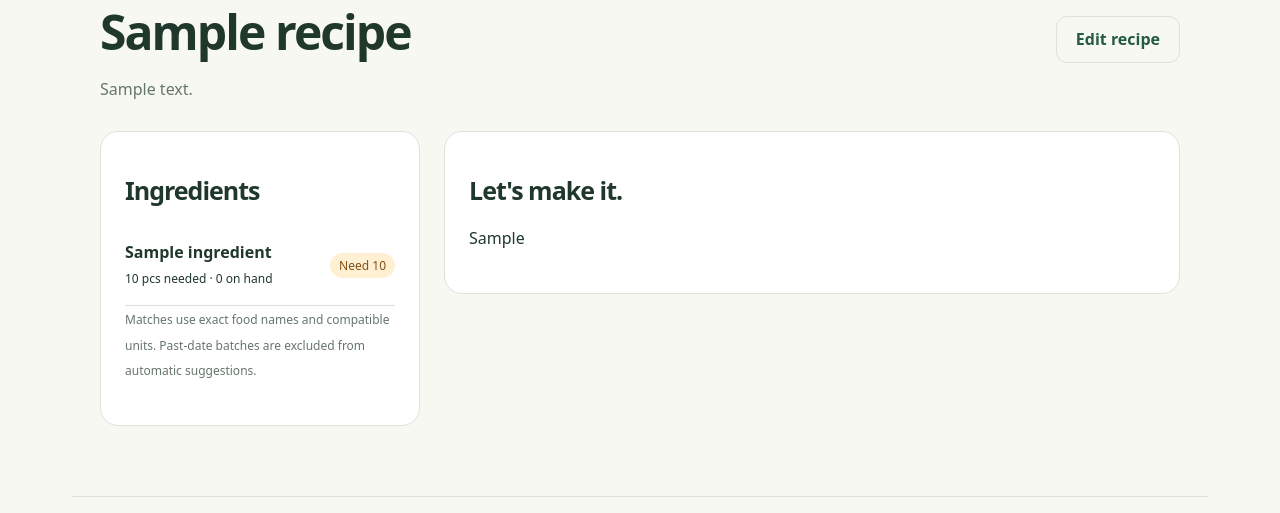
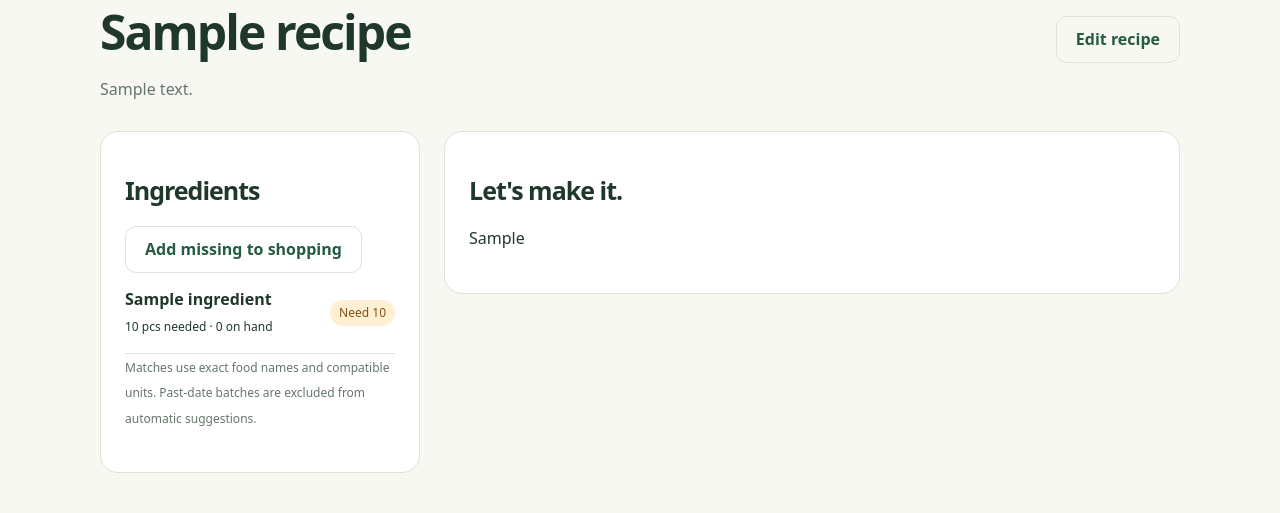
Before and after one commit to AngelHuang5335/pantrykind, a Django app: page /recipes/1/ in a window 1280 px wide. Shown: the part 163-676 px from the top of the page. Run offline with Django 5.2, Linux system fonts and the light colour scheme; a user stored in the database is signed in; tables that the repository leaves empty hold one stand-in row (values such as "Sample post").

Commit message:
feat: build a recipe shopping list from missing quantities only
Why: Recipe planning should reuse pantry stock and existing list entries instead of buying every ingredient again.

```diff
--- a/pantry/urls.py
+++ b/pantry/urls.py
@@ -49,3 +49,5 @@ urlpatterns += [path('recipes/new/', recipes.edit, name='recipe_create')]
 urlpatterns += [path('recipes/<int:pk>/edit/', recipes.edit, name='recipe_edit')]
 
 urlpatterns += [path('recipes/<int:pk>/', recipes.detail, name='recipe_detail')]
+
+urlpatterns += [path('recipes/<int:pk>/shop/', recipes.shop_missing, name='recipe_shop')]
--- a/pantry/views/recipes.py
+++ b/pantry/views/recipes.py
@@ -43,3 +43,20 @@ def detail(request,pk):
     from pantry.matching import match_recipe
     matches=match_recipe(recipe)
     return render(request,'recipes/detail.html',{'recipe':recipe,'matches':matches,'ready':bool(matches) and all(m['ready'] for m in matches)})
+
+@household_required
+@require_POST
+def shop_missing(request,pk):
+    from pantry.matching import match_recipe
+    from pantry.services import add_to_shopping
+    from pantry.models import ShoppingEntry
+    from pantry.normalization import food_key
+    from decimal import Decimal,ROUND_UP
+    recipe=get_object_or_404(Recipe,pk=pk,household=request.household)
+    with transaction.atomic():
+        for match in match_recipe(recipe):
+            missing=match['missing'].quantize(Decimal('.001'),rounding=ROUND_UP)
+            current=ShoppingEntry.objects.filter(household=request.household,normalized_name=food_key(match['name']),unit=match['unit'],checked=False).first()
+            gap=missing-(current.quantity if current else 0)
+            if gap>0:add_to_shopping(request.household,match['name'],gap,match['unit'])
+    messages.success(request,'Added only the missing quantities to your list.');return redirect('shopping')
--- a/templates/recipes/detail.html
+++ b/templates/recipes/detail.html
@@ -1 +1 @@
-{% extends 'base.html' %}{% block title %}{{ recipe.title }} · PantryKind{% endblock %}{% block content %}<a href="{% url 'recipes' %}">← Your recipes</a><div class="page-heading"><div><p class="eyebrow">{{ recipe.minutes }} minutes · {{ recipe.servings }} servings</p><h1>{{ recipe.title }}</h1><p class="muted">{{ recipe.description }}</p></div><a class="button secondary" href="{% url 'recipe_edit' recipe.pk %}">Edit recipe</a></div><div class="split"><section class="card"><h2>Ingredients</h2>{% for match in matches %}<div class="shopping-row"><div><strong>{{ match.name }}</strong><br><small>{{ match.needed|floatformat:'-3' }} {{ match.unit }} needed · {{ match.available|floatformat:'-3' }} on hand</small></div><span class="badge {% if match.ready %}good{% else %}warn{% endif %}">{% if match.ready %}On hand{% else %}Need {{ match.missing|floatformat:'-3' }}{% endif %}</span></div>{% endfor %}<p class="muted"><small>Matches use exact food names and compatible units. Past-date batches are excluded from automatic suggestions.</small></p></section><section class="card"><h2>Let's make it.</h2>{{ recipe.instructions|linebreaks }}</section></div>{% endblock %}
+{% extends 'base.html' %}{% block title %}{{ recipe.title }} · PantryKind{% endblock %}{% block content %}<a href="{% url 'recipes' %}">← Your recipes</a><div class="page-heading"><div><p class="eyebrow">{{ recipe.minutes }} minutes · {{ recipe.servings }} servings</p><h1>{{ recipe.title }}</h1><p class="muted">{{ recipe.description }}</p></div><a class="button secondary" href="{% url 'recipe_edit' recipe.pk %}">Edit recipe</a></div><div class="split"><section class="card"><h2>Ingredients</h2><form method="post" action="{% url 'recipe_shop' recipe.pk %}">{% csrf_token %}<button class="secondary">Add missing to shopping</button></form>{% for match in matches %}<div class="shopping-row"><div><strong>{{ match.name }}</strong><br><small>{{ match.needed|floatformat:'-3' }} {{ match.unit }} needed · {{ match.available|floatformat:'-3' }} on hand</small></div><span class="badge {% if match.ready %}good{% else %}warn{% endif %}">{% if match.ready %}On hand{% else %}Need {{ match.missing|floatformat:'-3' }}{% endif %}</span></div>{% endfor %}<p class="muted"><small>Matches use exact food names and compatible units. Past-date batches are excluded from automatic suggestions.</small></p></section><section class="card"><h2>Let's make it.</h2>{{ recipe.instructions|linebreaks }}</section></div>{% endblock %}
```
